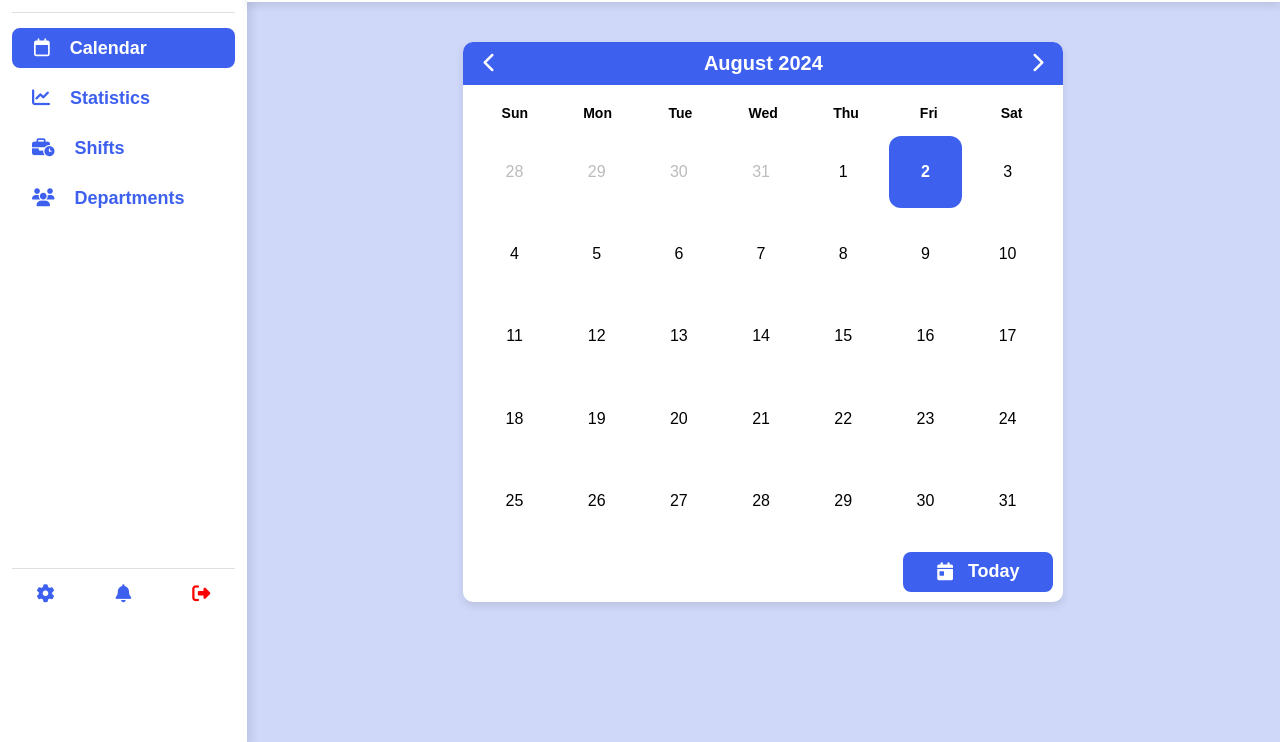
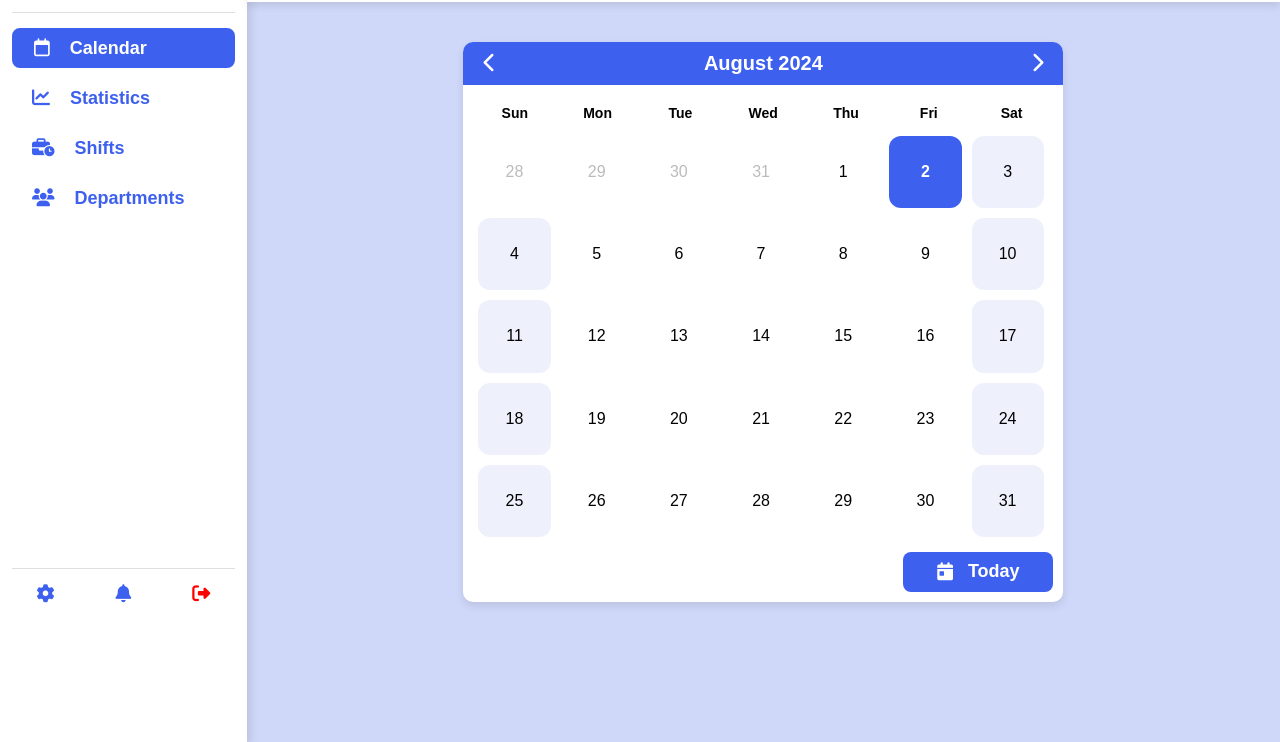
Before and after one commit to yabluninn/CalendarJS, a plain HTML site: page index.html in a window 1280 px wide. Shown: the part 58-800 px from the top of the page. Drawn offline with Linux system fonts and the light colour scheme.

Commit message:
Made design for weekend days on the calendar

```diff
--- a/index.html
+++ b/index.html
@@ -53,6 +53,7 @@
           <img src="img/avatar.svg" alt="" />
         </div>
       </header>
+      <div class="calendar-page">
         <div class="calendar-container">
           <div class="calendar-header">
             <button id="prev-month">
@@ -82,6 +83,7 @@
             </button>
           </div>
         </div>
+      </div>
     </main>
     <script src="script.js"></script>
   </body>
--- a/script.js
+++ b/script.js
@@ -71,6 +71,11 @@ function renderCalendar() {
       day.classList.remove("today");
     }
 
+    const currentDayOfWeek = new Date(year, month, i).getDay();
+    if (currentDayOfWeek === 0 || currentDayOfWeek === 6) {
+      day.classList.add("weekend");
+    }
+
     day.addEventListener("click", () => {
       selectedDate = new Date(year, month, i);
       renderCalendar();
--- a/style.css
+++ b/style.css
@@ -258,6 +258,10 @@ header {
   align-items: center;
 }
 
+.calendar-date.weekend {
+  background-color: #b1c1f238;
+}
+
 .calendar-date:hover {
   background-color: #b1c1f238;
   /* color: white; */
```
Lines whose indentation alone changed are shown as unchanged.
